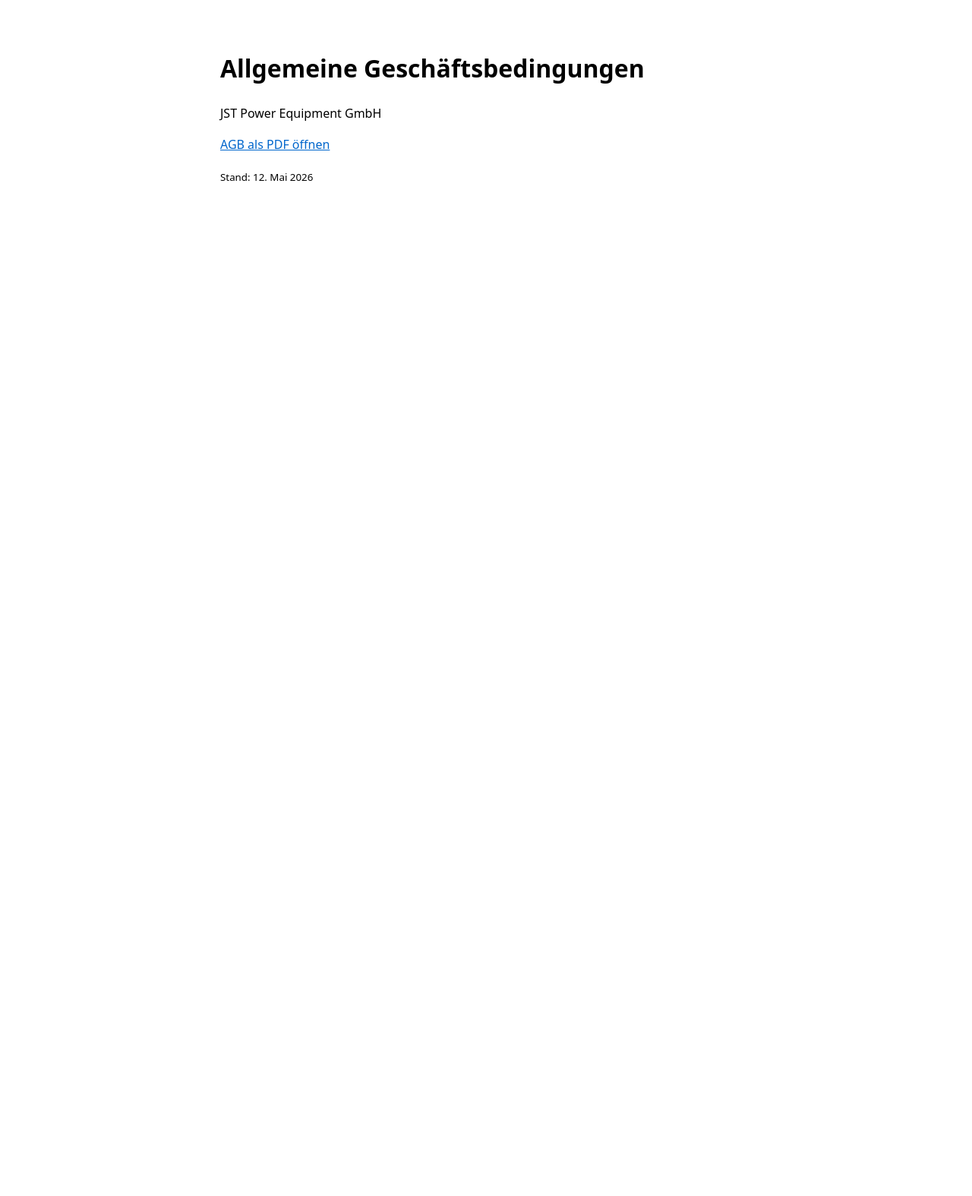
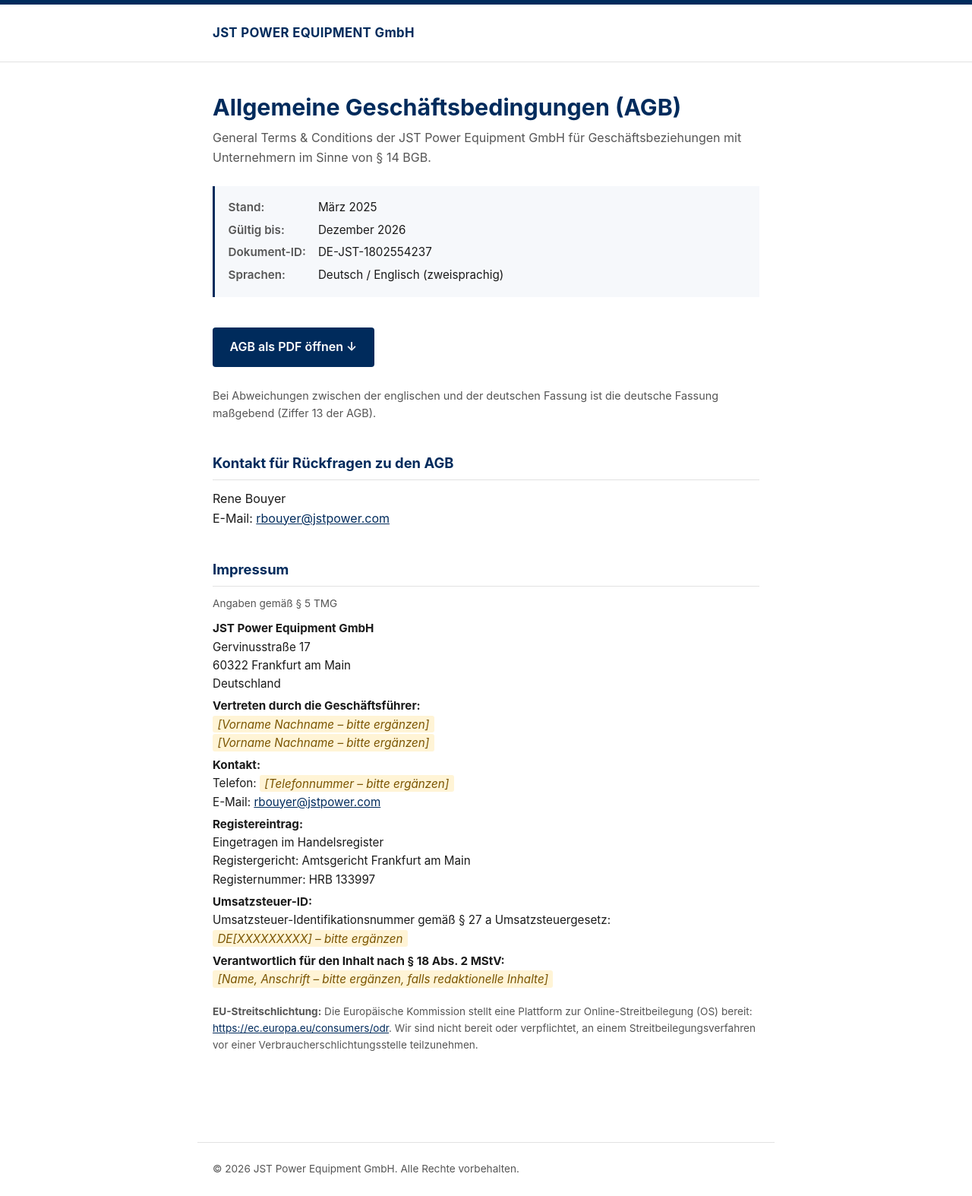
Before and after one commit to hsaleem-jst/jst-agb, a plain HTML site: page index.html in a window 1280 px wide. Shown: the whole page at 76% size. Before the commit the page ends 800 px from the top, so only its background shows below. Drawn offline with Linux system fonts and the light colour scheme.

Commit message:
Add files via upload

```diff
--- a/index.html
+++ b/index.html
@@ -2,16 +2,185 @@
 <html lang="de">
 <head>
   <meta charset="UTF-8">
-  <title>JST Global – AGB</title>
+  <meta name="viewport" content="width=device-width, initial-scale=1">
+  <meta name="robots" content="index, follow">
+  <title>Allgemeine Geschäftsbedingungen (AGB) – JST Power Equipment GmbH</title>
+  <meta name="description" content="Allgemeine Geschäftsbedingungen (AGB) der JST Power Equipment GmbH, Frankfurt am Main.">
   <style>
-    body { font-family: system-ui, sans-serif; max-width: 700px; margin: 4rem auto; padding: 0 1rem; line-height: 1.6; }
-    a { color: #0066cc; }
+    :root {
+      --jst-blue: #002b5c;
+      --jst-red: #c8102e;
+      --text: #1a1a1a;
+      --muted: #555;
+      --border: #e2e2e2;
+      --bg: #ffffff;
+    }
+    * { box-sizing: border-box; }
+    html, body { margin: 0; padding: 0; }
+    body {
+      font-family: -apple-system, BlinkMacSystemFont, "Segoe UI", Roboto, "Helvetica Neue", Arial, sans-serif;
+      color: var(--text);
+      background: var(--bg);
+      line-height: 1.6;
+      -webkit-font-smoothing: antialiased;
+    }
+    header {
+      border-top: 6px solid var(--jst-blue);
+      border-bottom: 1px solid var(--border);
+      padding: 1.5rem 0;
+    }
+    main {
+      max-width: 760px;
+      margin: 0 auto;
+      padding: 2.5rem 1.25rem 4rem;
+    }
+    .brand {
+      max-width: 760px;
+      margin: 0 auto;
+      padding: 0 1.25rem;
+      font-weight: 700;
+      color: var(--jst-blue);
+      font-size: 1.05rem;
+      letter-spacing: 0.02em;
+    }
+    h1 {
+      font-size: 1.9rem;
+      line-height: 1.25;
+      margin: 0 0 0.5rem;
+      color: var(--jst-blue);
+    }
+    h2 {
+      font-size: 1.15rem;
+      margin: 2.5rem 0 0.75rem;
+      color: var(--jst-blue);
+      border-bottom: 1px solid var(--border);
+      padding-bottom: 0.4rem;
+    }
+    p { margin: 0.6rem 0; }
+    .lede { color: var(--muted); margin-bottom: 1.5rem; }
+    .meta {
+      background: #f6f8fb;
+      border-left: 3px solid var(--jst-blue);
+      padding: 1rem 1.1rem;
+      margin: 1.5rem 0;
+      font-size: 0.95rem;
+    }
+    .meta dl { margin: 0; display: grid; grid-template-columns: max-content 1fr; gap: 0.35rem 1rem; }
+    .meta dt { font-weight: 600; color: var(--muted); }
+    .meta dd { margin: 0; }
+    .download {
+      display: inline-block;
+      background: var(--jst-blue);
+      color: #fff;
+      text-decoration: none;
+      padding: 0.85rem 1.4rem;
+      border-radius: 4px;
+      font-weight: 600;
+      margin: 1rem 0;
+      transition: background 0.15s ease;
+    }
+    .download:hover { background: #001a3d; }
+    .download::after { content: " ↓"; }
+    .impressum {
+      font-size: 0.95rem;
+      color: var(--text);
+    }
+    .impressum p { margin: 0.3rem 0; }
+    .todo {
+      background: #fff4d6;
+      padding: 0.1rem 0.4rem;
+      border-radius: 3px;
+      font-style: italic;
+      color: #7a5400;
+    }
+    footer {
+      max-width: 760px;
+      margin: 3rem auto 0;
+      padding: 1.5rem 1.25rem;
+      border-top: 1px solid var(--border);
+      font-size: 0.85rem;
+      color: var(--muted);
+    }
+    a { color: var(--jst-blue); }
+    a:hover { color: var(--jst-red); }
+    @media (max-width: 480px) {
+      h1 { font-size: 1.5rem; }
+      .meta dl { grid-template-columns: 1fr; gap: 0.1rem; }
+      .meta dt { margin-top: 0.4rem; }
+    }
   </style>
 </head>
 <body>
-  <h1>Allgemeine Geschäftsbedingungen</h1>
-  <p>JST Power Equipment GmbH</p>
-  <p><a href="AGB-GTC JST Power Equipment GmbH.pdf">AGB als PDF öffnen</a></p>
-  <p><small>Stand: 12. Mai 2026</small></p>
+  <header>
+    <div class="brand">JST POWER EQUIPMENT GmbH</div>
+  </header>
+
+  <main>
+    <h1>Allgemeine Geschäftsbedingungen (AGB)</h1>
+    <p class="lede">General Terms &amp; Conditions der JST Power Equipment GmbH für Geschäftsbeziehungen mit Unternehmern im Sinne von § 14 BGB.</p>
+
+    <div class="meta">
+      <dl>
+        <dt>Stand:</dt>          <dd>März 2025</dd>
+        <dt>Gültig bis:</dt>     <dd>Dezember 2026</dd>
+        <dt>Dokument-ID:</dt>    <dd>DE-JST-1802554237</dd>
+        <dt>Sprachen:</dt>       <dd>Deutsch / Englisch (zweisprachig)</dd>
+      </dl>
+    </div>
+
+    <p>
+      <a class="download" href="agb-gtc.pdf" type="application/pdf">AGB als PDF öffnen</a>
+    </p>
+
+    <p style="font-size: 0.9rem; color: var(--muted);">
+      Bei Abweichungen zwischen der englischen und der deutschen Fassung ist die deutsche Fassung maßgebend (Ziffer 13 der AGB).
+    </p>
+
+    <h2>Kontakt für Rückfragen zu den AGB</h2>
+    <p>
+      Rene Bouyer<br>
+      E-Mail: <a href="mailto:rbouyer@jstpower.com">rbouyer@jstpower.com</a>
+    </p>
+
+    <h2>Impressum</h2>
+    <p style="font-size: 0.85rem; color: var(--muted);">Angaben gemäß § 5 TMG</p>
+    <div class="impressum">
+      <p><strong>JST Power Equipment GmbH</strong><br>
+      Gervinusstraße 17<br>
+      60322 Frankfurt am Main<br>
+      Deutschland</p>
+
+      <p><strong>Vertreten durch die Geschäftsführer:</strong><br>
+      <span class="todo">[Vorname Nachname – bitte ergänzen]</span><br>
+      <span class="todo">[Vorname Nachname – bitte ergänzen]</span></p>
+
+      <p><strong>Kontakt:</strong><br>
+      Telefon: <span class="todo">[Telefonnummer – bitte ergänzen]</span><br>
+      E-Mail: <a href="mailto:rbouyer@jstpower.com">rbouyer@jstpower.com</a></p>
+
+      <p><strong>Registereintrag:</strong><br>
+      Eingetragen im Handelsregister<br>
+      Registergericht: Amtsgericht Frankfurt am Main<br>
+      Registernummer: HRB 133997</p>
+
+      <p><strong>Umsatzsteuer-ID:</strong><br>
+      Umsatzsteuer-Identifikationsnummer gemäß § 27 a Umsatzsteuergesetz:<br>
+      <span class="todo">DE[XXXXXXXXX] – bitte ergänzen</span></p>
+
+      <p><strong>Verantwortlich für den Inhalt nach § 18 Abs. 2 MStV:</strong><br>
+      <span class="todo">[Name, Anschrift – bitte ergänzen, falls redaktionelle Inhalte]</span></p>
+
+      <p style="margin-top: 1.25rem; font-size: 0.85rem; color: var(--muted);">
+        <strong>EU-Streitschlichtung:</strong> Die Europäische Kommission stellt eine Plattform zur Online-Streitbeilegung (OS) bereit:
+        <a href="https://ec.europa.eu/consumers/odr" target="_blank" rel="noopener">https://ec.europa.eu/consumers/odr</a>.
+        Wir sind nicht bereit oder verpflichtet, an einem Streitbeilegungsverfahren vor einer Verbraucherschlichtungsstelle teilzunehmen.
+      </p>
+    </div>
+  </main>
+
+  <footer>
+    © <span id="year"></span> JST Power Equipment GmbH. Alle Rechte vorbehalten.
+    <script>document.getElementById('year').textContent = new Date().getFullYear();</script>
+  </footer>
 </body>
 </html>
```
